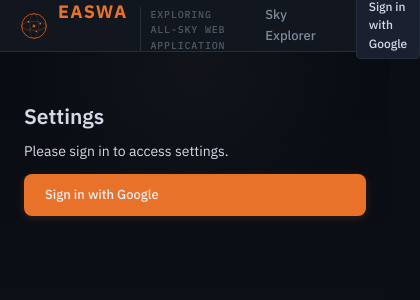
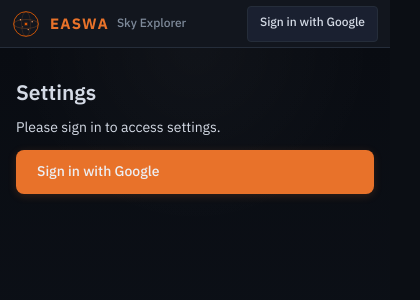
Before and after one commit to Diu1773/EASWA_ExploreAllSkyWebArchive, a React (Vite) app in the folder frontend/: page /settings in a window 390 px wide. Shown: the top 300 px of the page, 420 px wide, since content can reach past the window. Built offline with nearby package versions, Linux system fonts and the light colour scheme; no server answers.

Commit message:
Add mobile responsive styles (≤600px breakpoint)

```diff
--- a/frontend/src/index.css
+++ b/frontend/src/index.css
@@ -3546,3 +3546,145 @@ body {
   font-weight: 500;
   font-size: 0.9rem;
 }
+
+/* ===== Mobile (≤ 600px) ===== */
+
+@media (max-width: 600px) {
+
+  /* ── Navbar ───────────────────────────────────── */
+
+  .navbar {
+    padding: 0 12px;
+    gap: 0;
+    height: 48px;
+  }
+
+  .navbar-subtitle {
+    display: none;
+  }
+
+  .navbar-title {
+    font-size: 15px;
+  }
+
+  .navbar-categories {
+    overflow-x: auto;
+    flex-shrink: 1;
+    gap: 0;
+    padding: 0 4px;
+  }
+
+  .navbar-category-tab {
+    font-size: 12px;
+    padding: 5px 10px;
+    white-space: nowrap;
+  }
+
+  .navbar-links {
+    flex-shrink: 0;
+    gap: 0;
+  }
+
+  .navbar-links a {
+    font-size: 12px;
+    padding: 5px 8px;
+  }
+
+  /* ── Topic bar cards ──────────────────────────── */
+
+  .topic-bar-cards {
+    padding: 10px 12px 8px;
+    gap: 8px;
+  }
+
+  .topic-bar-card {
+    width: 280px;
+    height: 120px;
+  }
+
+  .topic-bar-preview {
+    width: 150px;
+  }
+
+  .topic-bar-info {
+    padding: 12px 12px;
+    gap: 6px;
+  }
+
+  .topic-bar-name {
+    font-size: 13px;
+  }
+
+  .topic-bar-desc {
+    font-size: 11px;
+    line-height: 1.5;
+  }
+
+  .topic-bar-code {
+    font-size: 10px;
+  }
+
+  .topic-bar-toggle {
+    font-size: 10px;
+    padding: 5px 12px;
+  }
+
+  /* ── Target popup ─────────────────────────────── */
+
+  .target-popup {
+    top: 10px;
+    right: 10px;
+    left: 10px;
+    width: auto;
+    padding: 14px;
+  }
+
+  /* ── Buttons (touch targets ≥ 44px) ──────────── */
+
+  .btn-primary,
+  .btn-secondary {
+    min-height: 44px;
+    font-size: 14px;
+  }
+
+  .btn-sm {
+    min-height: 36px;
+    padding: 6px 12px;
+  }
+
+  /* ── Lab view ─────────────────────────────────── */
+
+  .lab-sidebar,
+  .transit-lab .lab-sidebar {
+    max-height: 40vh;
+    overflow-y: auto;
+  }
+
+  .transit-step-indicator {
+    overflow-x: auto;
+    flex-wrap: nowrap;
+    padding-bottom: 4px;
+  }
+
+  .transit-step-label {
+    display: none;
+  }
+
+  /* ── Record / detail pages ────────────────────── */
+
+  .record-detail-page {
+    margin: 20px auto 40px;
+    padding: 0 14px;
+  }
+
+  .analysis-record-card {
+    padding: 14px;
+  }
+
+  /* ── Page placeholder ─────────────────────────── */
+
+  .page-placeholder {
+    margin: 28px auto;
+    padding: 0 16px;
+  }
+}
```
